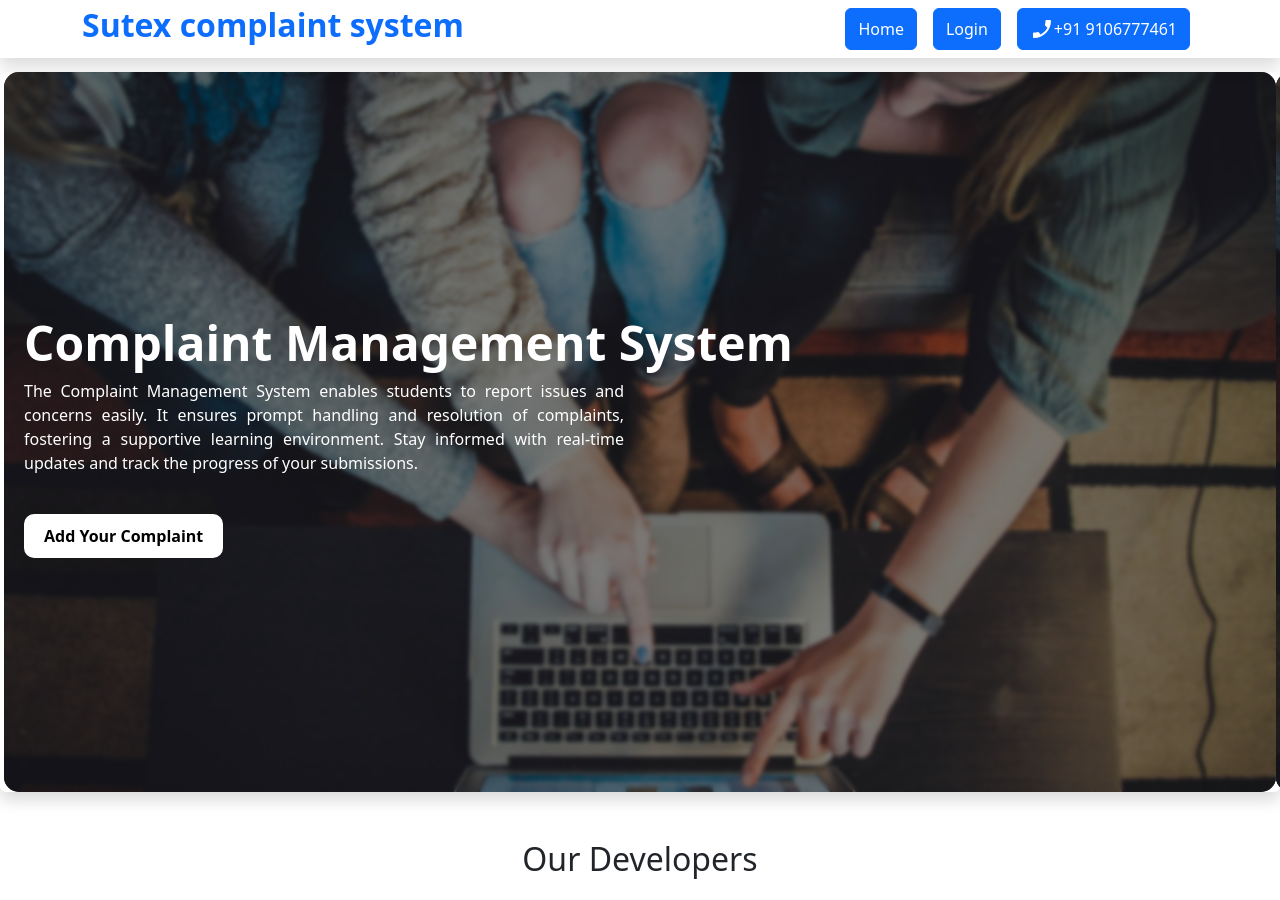
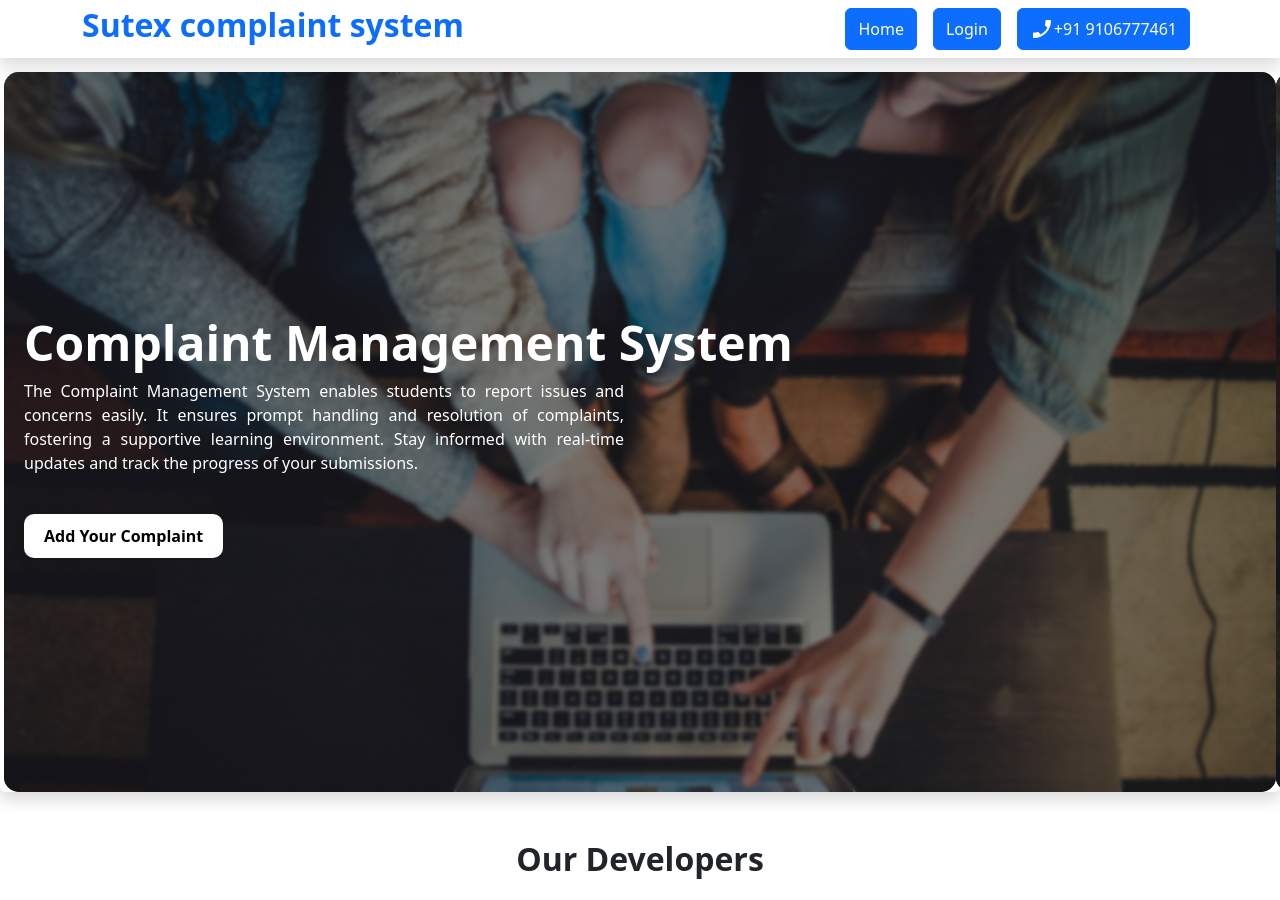
Before and after one commit to Sumitdhameliya11/cms_client_with_node, a React (Create React App) app: page / in a window 1280 px wide. Shown: the top 900 px of the page. Built offline with nearby package versions, Linux system fonts and the light colour scheme; grey boxes are pictures that could not be loaded.

Commit message:
fixing the bug

```diff
--- a/src/component/Team.jsx
+++ b/src/component/Team.jsx
@@ -1,7 +1,7 @@
 import React from 'react';
 import sumit from "../image/sumit.png";
 import nirav from "../image/nirav.jpg";
-import uttam from "../image/uttam.jpg";
+import uttam from "../image/uttam.png";
 import parth from "../image/parth.jpg";
 import shruti from "../image/shruti.jpg";
 import astha from "../image/astha.jpg"
@@ -56,7 +56,7 @@ const developers = [
 function Developers() {
     return (
         <div className="container my-5">
-            <h2 className="text-center mb-4">Our Developers</h2>
+            <h2 className="text-center mb-4 fw-bold">Our Developers</h2>
             <div className="row">
                 {developers.map((developer) => (
                     <div className="col-12 col-md-6 col-lg-4 mb-4" key={developer.id}>
```
Also changed, not shown: src/image/uttam.jpg (deleted), src/image/uttam.png (added).
